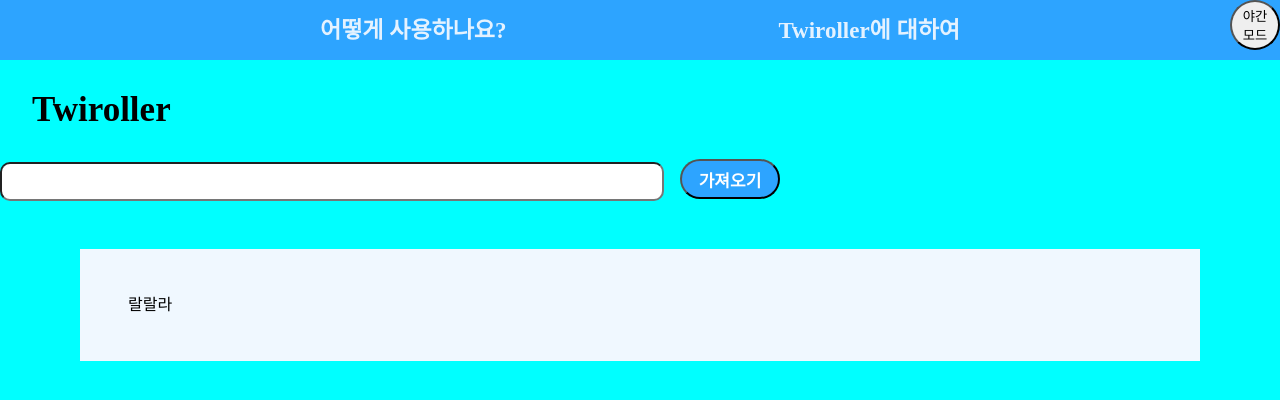
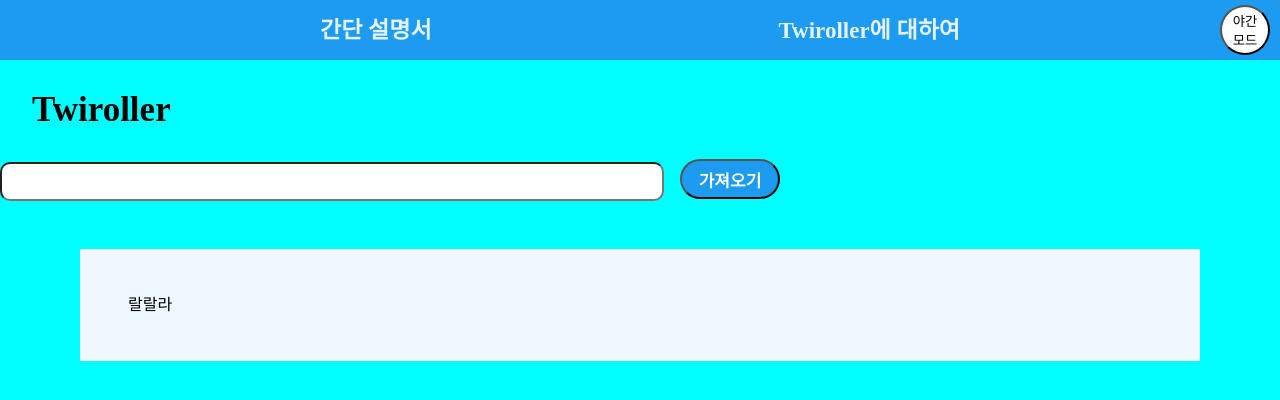
Before and after one commit to Raros17/twiroller, a React (Create React App) app: page / in a window 1280 px wide. Shown: the top 400 px of the page. Built offline with nearby package versions, Linux system fonts and the light colour scheme; no server answers.

Commit message:
feat: cheerio 및 axios 설치 fetchData 생성

```diff
--- a/package.json
+++ b/package.json
@@ -10,6 +10,8 @@
     "@types/node": "^16.18.96",
     "@types/react": "^18.3.1",
     "@types/react-dom": "^18.3.0",
+    "axios": "^1.6.8",
+    "cheerio": "^1.0.0-rc.12",
     "react": "^18.3.1",
     "react-dom": "^18.3.1",
     "react-scripts": "5.0.1",
--- a/src/App.tsx
+++ b/src/App.tsx
@@ -1,12 +1,14 @@
 import './styles/global-style.css';
 import styled from 'styled-components';
+import fetchData from './components/fetchData';
 
 function App() {
+  fetchData();
   return (
     <TopContainer>
         <Header>
           <HeaderList>
-            <li>어떻게 사용하나요?</li>
+            <li>간단 설명서</li>
             <li>Twiroller에 대하여</li>
           </HeaderList>
           <ChangeBtn>야간모드</ChangeBtn>
@@ -41,13 +43,19 @@
   width: 50px;
   height: 50px;
   border-radius: 50%;
+  margin-top: 5px;;
   position: absolute;
-  right: 0;
+  right: 10px;
+  cursor: pointer;
+  background-color: #fff;
+  &:hover{
+    background-color: #eeeeee;
+  }
 `
 
 const Header = styled.header`
   width: 100%;
-  background-color: #2da4ff;
+  background-color: #1D9BF0;
   height: 60px;
   text-align: center;
   display: flex;
@@ -102,10 +110,11 @@
   font-weight: 700;
   outline: none;
   cursor: pointer;
-  background-color: #2da4ff;
+  background-color: #1D9BF0;
   transition: all 0.2s ease;
   color: #fff;
+  cursor: pointer;
   &:hover{
-    background-color: #76adff;
+    background-color: #4089f7;;
   }
 `
--- /dev/null
+++ b/src/components/fetchData.tsx
@@ -0,0 +1,12 @@
+import axios from "axios";
+import { Cheerio} from "cheerio";
+
+async function fetchData(){
+  const url="https://twitter.com/mhom_face/status/1784840288185598242"
+  const response = await axios.get(url);
+  const html = response.data;
+
+  console.log(html)
+
+}
+export default fetchData;
```
Also changed, not shown: 1 other file (tests, documents, lock files or other folders).
